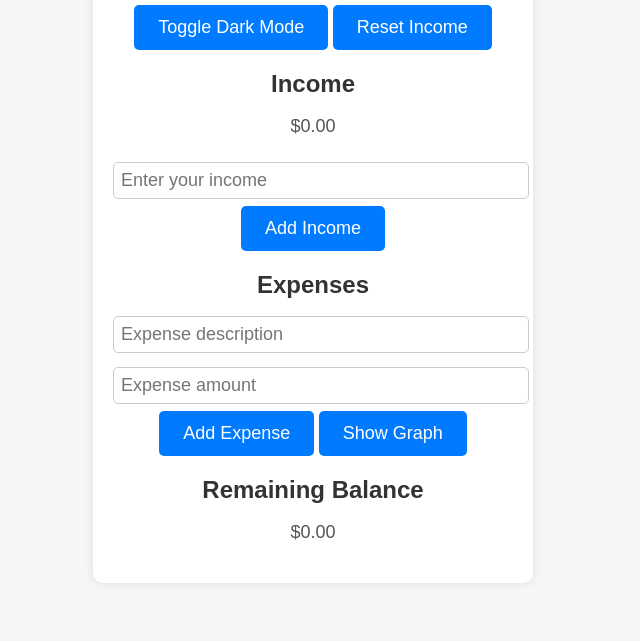
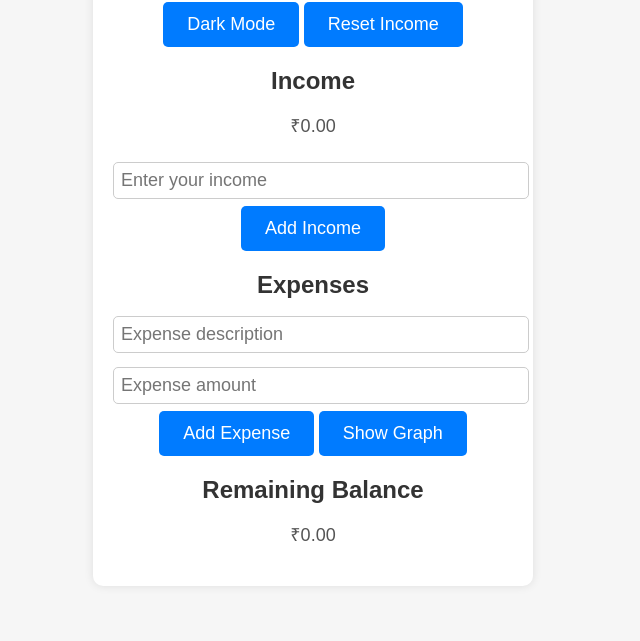
Before and after one commit to samarth-146/Expense-Tracker, a plain HTML site: page expense/index.html in a window 1280 px wide. Shown: the part 159-800 px from the top of the page, without its empty margins (327-967 px from the left). Drawn offline with Linux system fonts and the light colour scheme.

Commit message:
Expense-Tracker

```diff
--- a/expense/index.html
+++ b/expense/index.html
@@ -7,12 +7,12 @@
 <body>
     <div class="container">
         <h1>Expense Tracker</h1>
-        <button id="dark-mode-button">Toggle Dark Mode</button>
+        <button id="dark-mode-button">Dark Mode</button>
         <button id="reset-button">Reset Income</button>
 
         <div class="section">
             <h2>Income</h2>
-            <p id="income-display">$0.00</p>
+            <p id="income-display">₹0.00</p>
             <input type="number" id="income" placeholder="Enter your income">
             <button id="add-income">Add Income</button>
         </div>
@@ -28,7 +28,7 @@
 
         <div class="section">
             <h2>Remaining Balance</h2>
-            <p id="remaining-balance">$0.00</p>
+            <p id="remaining-balance">₹0.00</p>
         </div>
     </div>
     <script src="script.js"></script>
```
Also changed, not shown: expense/graph.js (+2 -7 lines).
